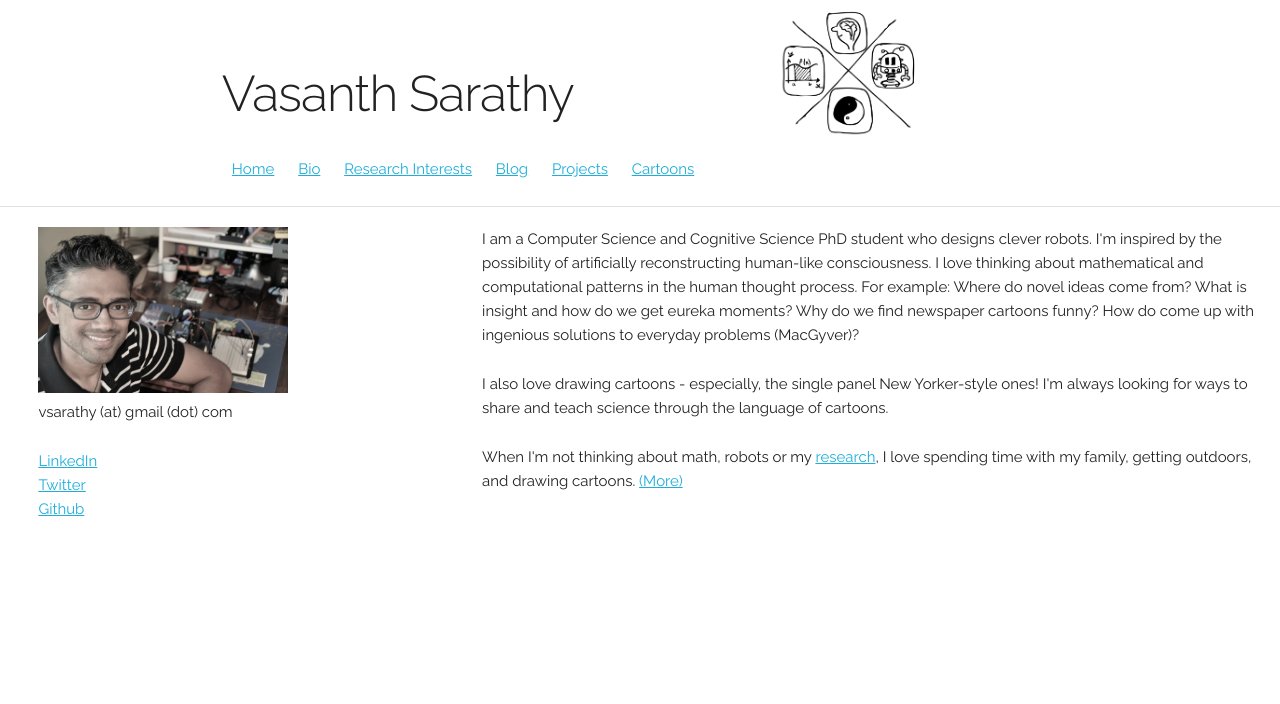
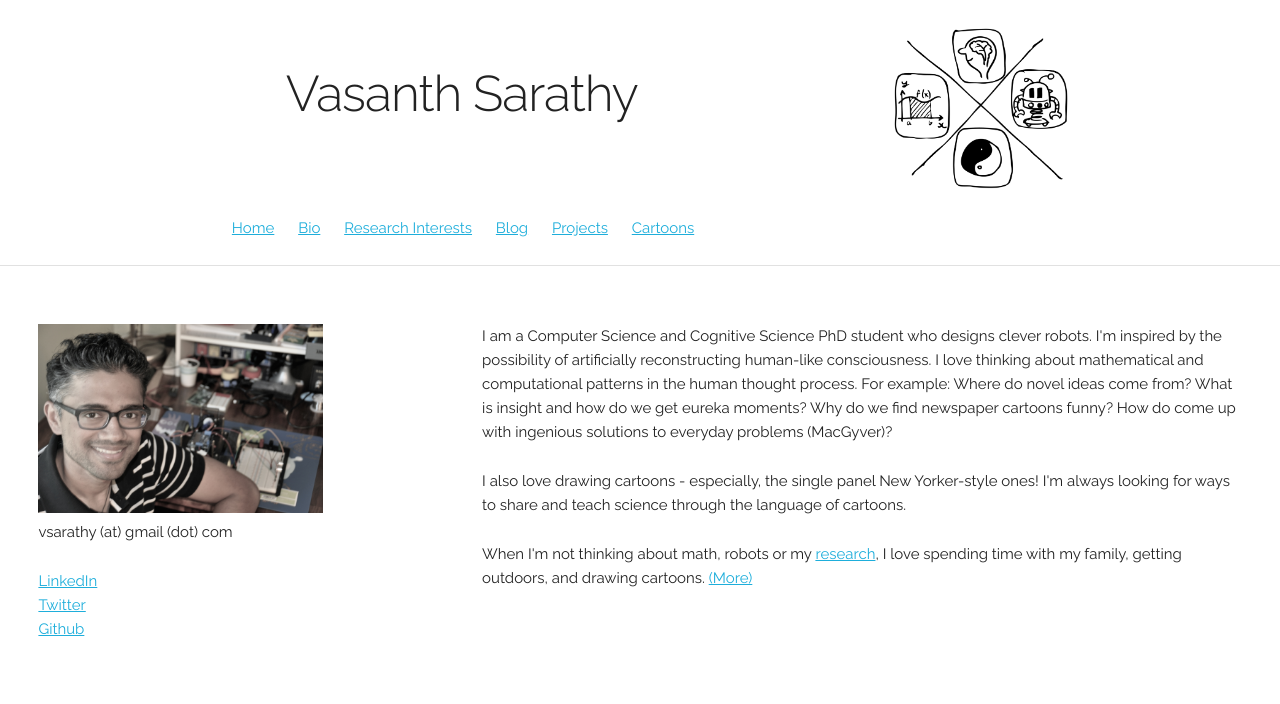
Before and after one commit to vasanthsarathy/vsarathy.com-flask, a Flask app: page / in a window 1280 px wide; the page is wider, and only the part inside the window is pictured. Shown: the top 704 px of that part. Run offline with Flask 2, Linux system fonts and the light colour scheme.

Commit message:
more changes to index

```diff
--- a/templates/base.html
+++ b/templates/base.html
@@ -32,10 +32,11 @@
 		<!-- Header -->
 		<header>
 			<div class="row">
-				<div class="five columns offset-by-two" style="margin-top: 5%">
+				<div class="six columns offset-by-two" style="padding: 5%">
 					<h1> Vasanth Sarathy </h1>
 				</div>
-				<div class="four columns"><img src="/static/images/vsarathy_logo.png" style="width:150px">
+				<div class="four columns" style="padding-top: 1%">
+					<img src="/static/images/vsarathy_logo.png" style="width:50%">
 				</div>
 			</div>
 
--- a/templates/index.html
+++ b/templates/index.html
@@ -1,14 +1,14 @@
 {% extends 'base.html' %}
 {% block content %}
 	<div class="row">
-    	<div class="four columns" style="padding-left: 3%" >
-        	<img src="/static/images/profile_pic_bw.JPG"  style="width:250px">
+    	<div class="four columns" style="padding: 3%" >
+        	<img src="/static/images/profile_pic_bw.JPG"  style="width:90%">
         	<p> vsarathy (at) gmail (dot) com <p>
         	<p> <a href="https://www.linkedin.com/in/vasanthsarathy">LinkedIn</a> <br>
             <a href="https://twitter.com/vasanthsarathy">Twitter</a>  <br>
             <a href="https://github.com/vasanthsarathy">Github</a>  </p>
       	</div>
-      	<div class="eight columns" style="padding-left: 3%" >
+      	<div class="eight columns" style="padding: 3%" >
         	<p>I am a Computer Science and Cognitive Science PhD student who designs clever robots. I'm inspired by the possibility of artificially reconstructing human-like consciousness. I love thinking about mathematical and computational patterns in the human thought process. For example: Where do novel ideas come from? What is insight and how do we get eureka moments? Why do we find newspaper cartoons funny? How do come up with ingenious solutions to everyday problems (MacGyver)? </p>
 
         	<p>I also love drawing cartoons - especially, the single panel New Yorker-style ones! I'm always looking for ways to share and teach science through the language of cartoons. </p>
```
